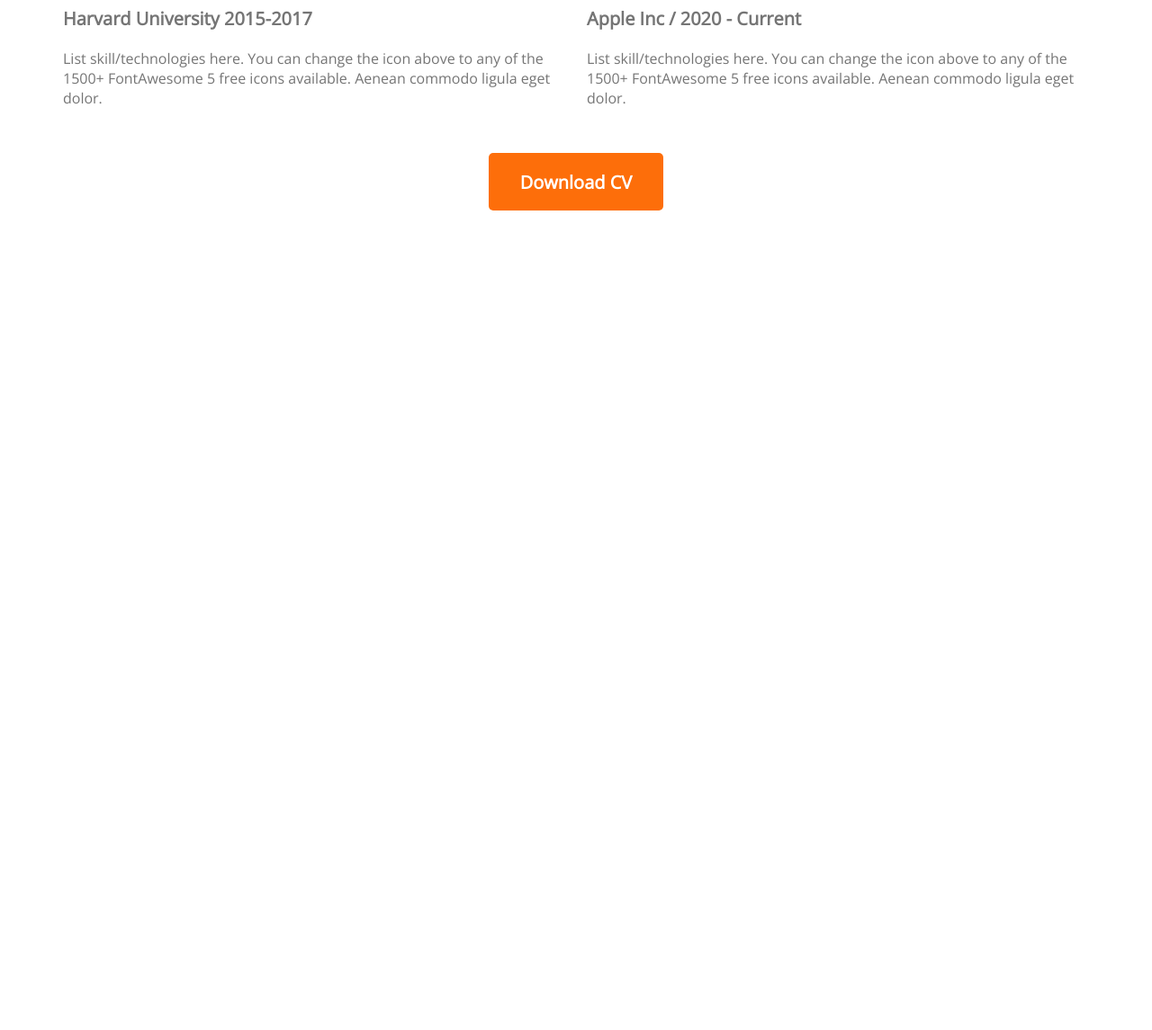
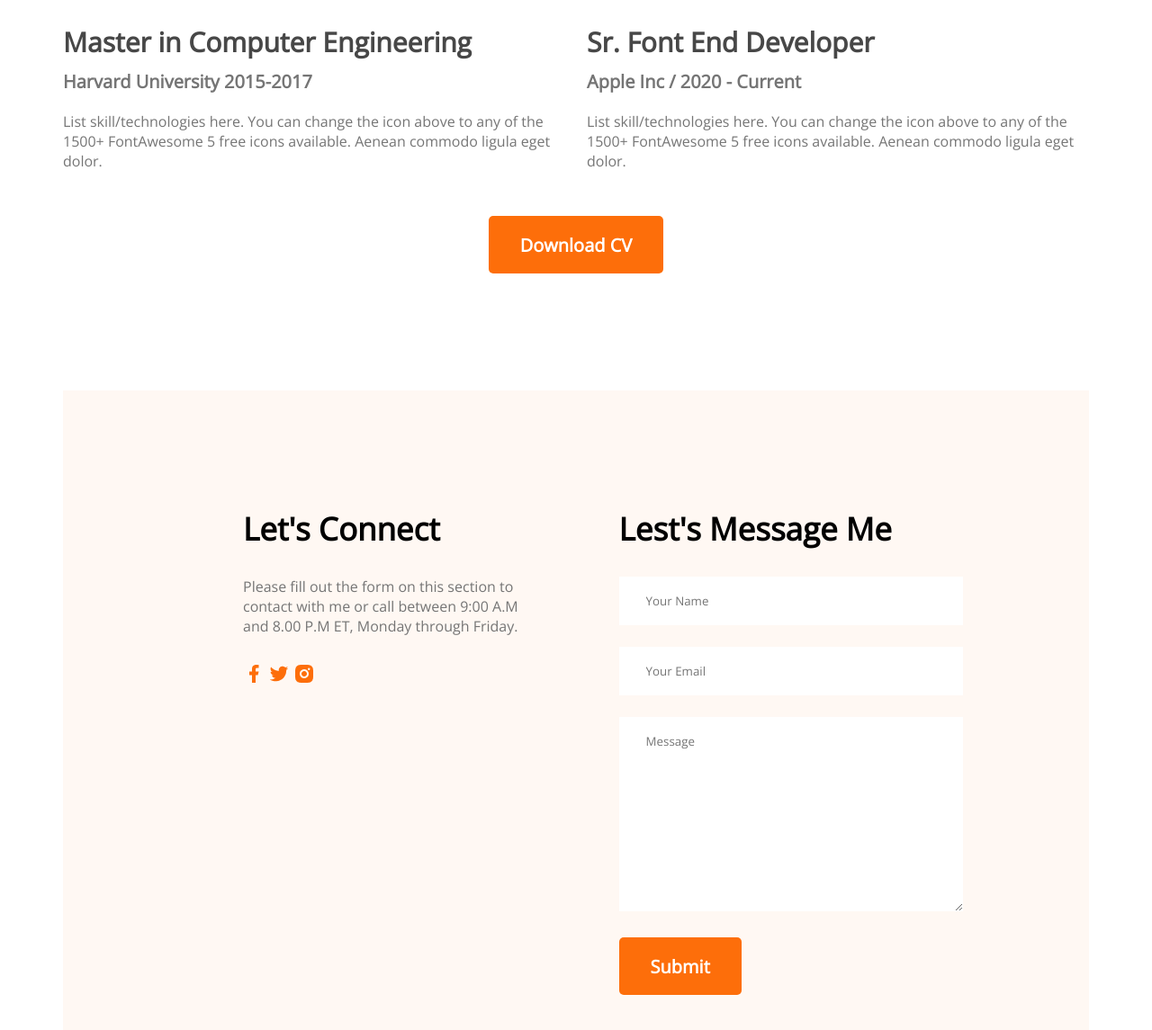
Before and after one commit to anayet71/developer-porfolio, a plain HTML site: page index.html in a window 1280 px wide. Shown: the part 2628-3773 px from the top of the page at 90% size. Before the commit the page ends 2862 px from the top, so only its background shows below. Drawn offline with nearby package versions, Linux system fonts and the light colour scheme.

Commit message:
Ccontacts added

```diff
--- a/index.html
+++ b/index.html
@@ -158,6 +158,29 @@
                     <button class="btn-primary">Download CV</button>
                </div>
           </section>
+          <!-- CONTACT SECTION -->
+          <section class="contact">
+               <div>
+                    <h3 class="section-title">
+                         Let's Connect
+                    </h3>
+                    <p class="section-description">Please fill out the form on this section to contact with me or call between 9:00 A.M and 8.00 P.M ET, Monday through Friday.</p>
+                    <a href="">
+                         <img src="images/icons/facebook.png" alt="">
+                         <img src="images/icons/twitter.png" alt="">
+                         <img src="images/icons/insta.png" alt="">
+                    </a>
+               </div>
+               <div>
+                    <h3 class="section-title">Lest's Message Me</h3>
+                    <form action="">
+                         <input type="text" name="" id="" placeholder="Your Name">
+                         <input type="email" name="" id="" placeholder="Your Email">
+                         <textarea name="" id="" cols="30" rows="10" placeholder="Message"></textarea>
+                         <input class="btn-primary" type="submit" value="Submit">
+                    </form>
+               </div>
+          </section>
 
 
      </main>
--- a/styles/protfolio.css
+++ b/styles/protfolio.css
@@ -151,6 +151,7 @@ section {
 .resume-content {
      display: flex;
      gap: 24px;
+     margin-top: 100px;
 }
 .resume-item{
      margin-top: 30px;
@@ -180,3 +181,21 @@ section {
      margin-top: 20px;
      text-align: center;
 }
+.contact{
+     display: flex;
+     gap: 100px ;
+     background-color: #FFF8F3;
+     padding: 130px 200px;
+}
+.contact .section-title{
+     text-align: left;
+}
+.contact input[type="text"], input[type="email"], textarea{
+     margin-bottom: 24px;
+     border: 0px;
+     padding: 18px 30px;
+     width: 100%;
+}
+.contact a{
+     text-decoration: none;
+}
```
